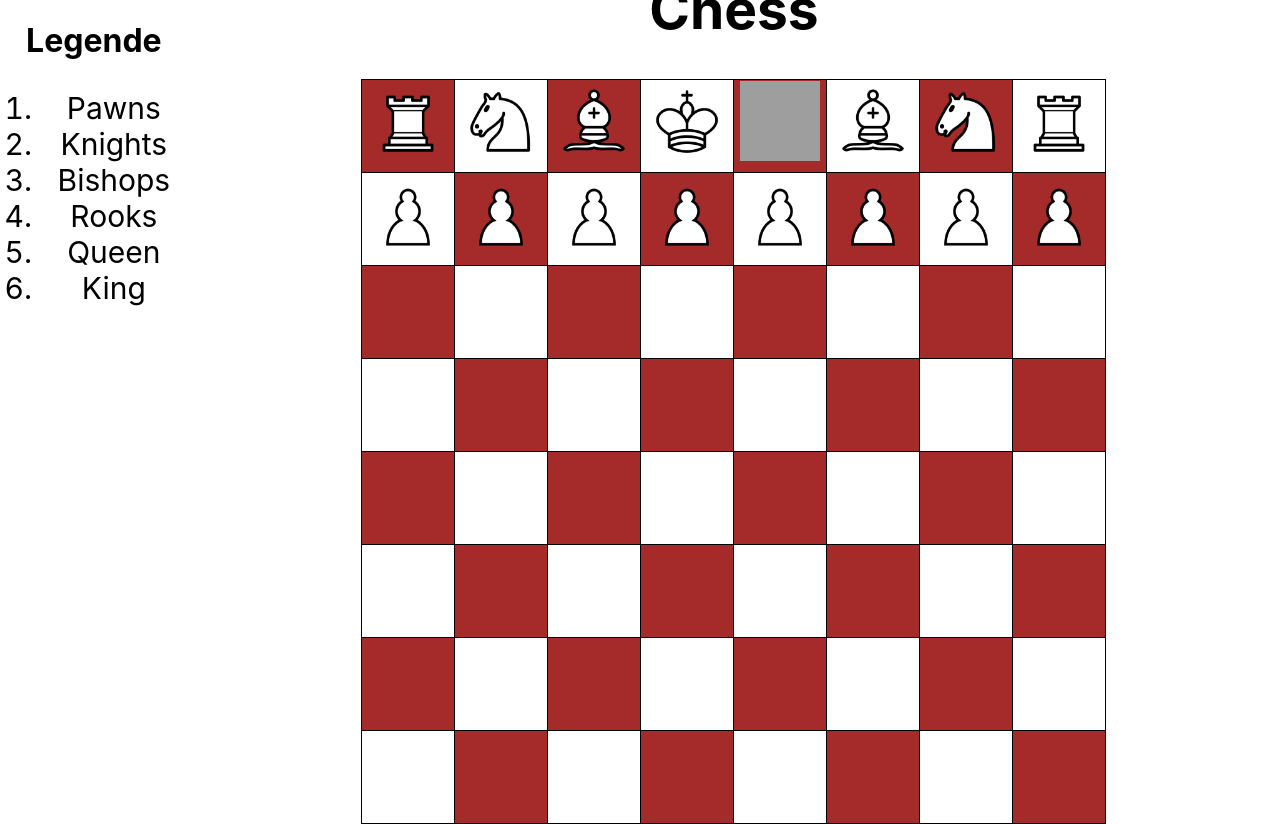
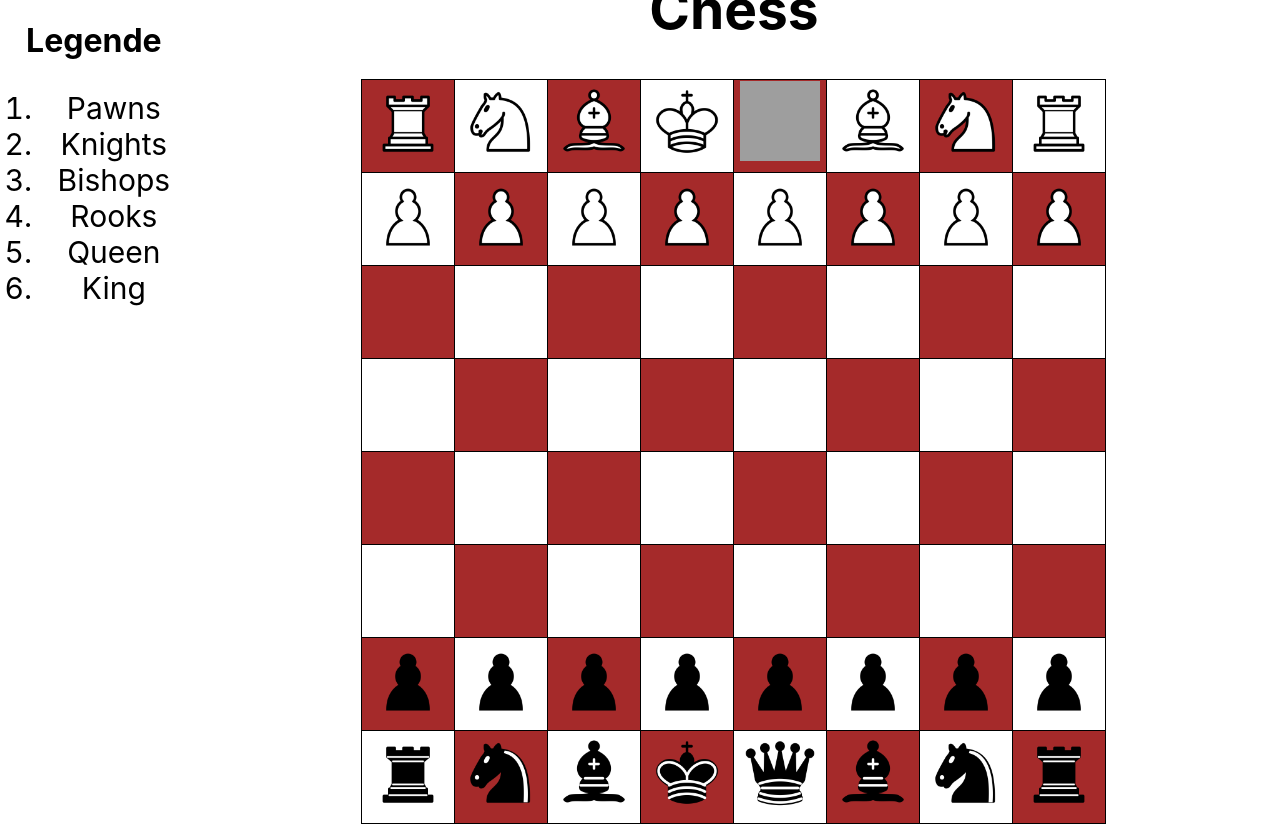
Before and after one commit to schmidi64/chess, a React (Create React App) app: page / in a window 1280 px wide. Built offline with nearby package versions, Linux system fonts and the light colour scheme; grey boxes are pictures that could not be loaded.

Commit message:
Added blackIcons + index.ts in icons

```diff
--- a/src/App.tsx
+++ b/src/App.tsx
@@ -1,12 +1,8 @@
 import React, { useState } from 'react'
 import './App.css'
 import { startSquare } from './utilities/startSquare'
-import whiteRooks from './icons/White-Rooks.png'
-import whiteKnights from './icons/White-Knights.png'
-import whiteBishops from './icons/White-Bishops.png'
-import whiteKing from './icons/White-King.png'
-import whiteQueen from './icons/White-Queen.png'
-import whitePawns from './icons/White-Pawns.png'
+import {  whiteRooks, whiteKnights, whiteBishops, whiteKing, whiteQueen, whitePawns,
+          blackRooks, blackKnights, blackBishops, blackKing, blackQueen, blackPawns } from './icons'
 
 function App() {
 
@@ -56,6 +52,13 @@ function App() {
                   /16./.test(field) ? <img src={whiteKing} width="80" height="80" /> :
                   /15./.test(field) ? <img src={whiteQueen} width="80" height="80" /> :
                   /11./.test(field) ? <img src={whitePawns} width="80" height="80" /> :
+
+                  /24./.test(field) ? <img src={blackRooks} width="80" height="80" /> :
+                  /22./.test(field) ? <img src={blackKnights} width="80" height="80" /> :
+                  /23./.test(field) ? <img src={blackBishops} width="80" height="80" /> :
+                  /26./.test(field) ? <img src={blackKing} width="80" height="80" /> :
+                  /25./.test(field) ? <img src={blackQueen} width="80" height="80" /> :
+                  /21./.test(field) ? <img src={blackPawns} width="80" height="80" /> :
                   null
                 }
               </td>)}
--- /dev/null
+++ b/src/icons/index.ts
@@ -0,0 +1,16 @@
+import whiteRooks from './White-Rooks.png'
+import whiteKnights from './White-Knights.png'
+import whiteBishops from './White-Bishops.png'
+import whiteKing from './White-King.png'
+import whiteQueen from './White-Queen.png'
+import whitePawns from './White-Pawns.png'
+
+import blackRooks from './Black-Rooks.png'
+import blackKnights from './Black-Knights.png'
+import blackBishops from './Black-Bishops.png'
+import blackKing from './Black-King.png'
+import blackQueen from './Black-Queen.png'
+import blackPawns from './Black-Pawns.png'
+
+export {    whiteRooks, whiteKnights, whiteBishops, whiteKing, whiteQueen, whitePawns,
+            blackRooks, blackKnights, blackBishops, blackKing, blackQueen, blackPawns  }
```
